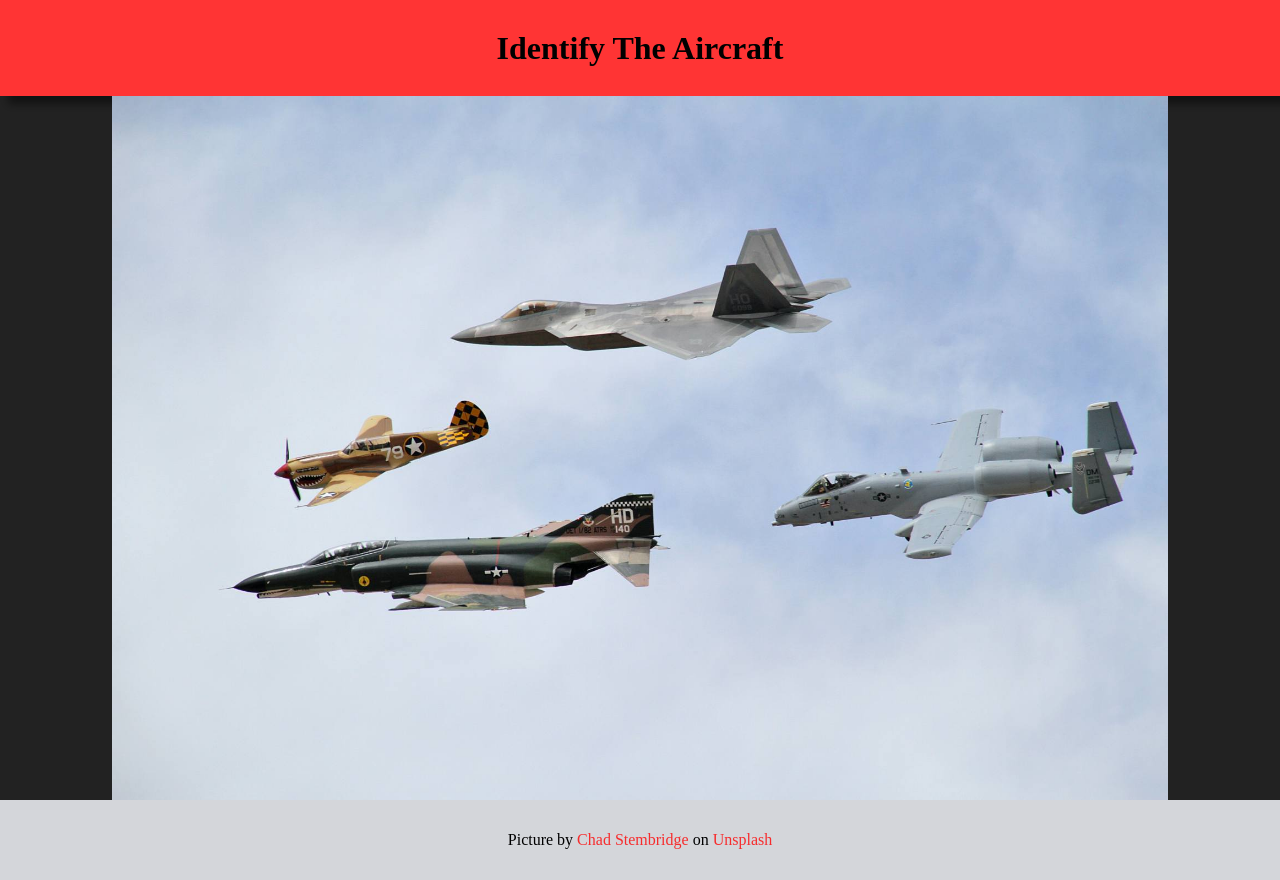
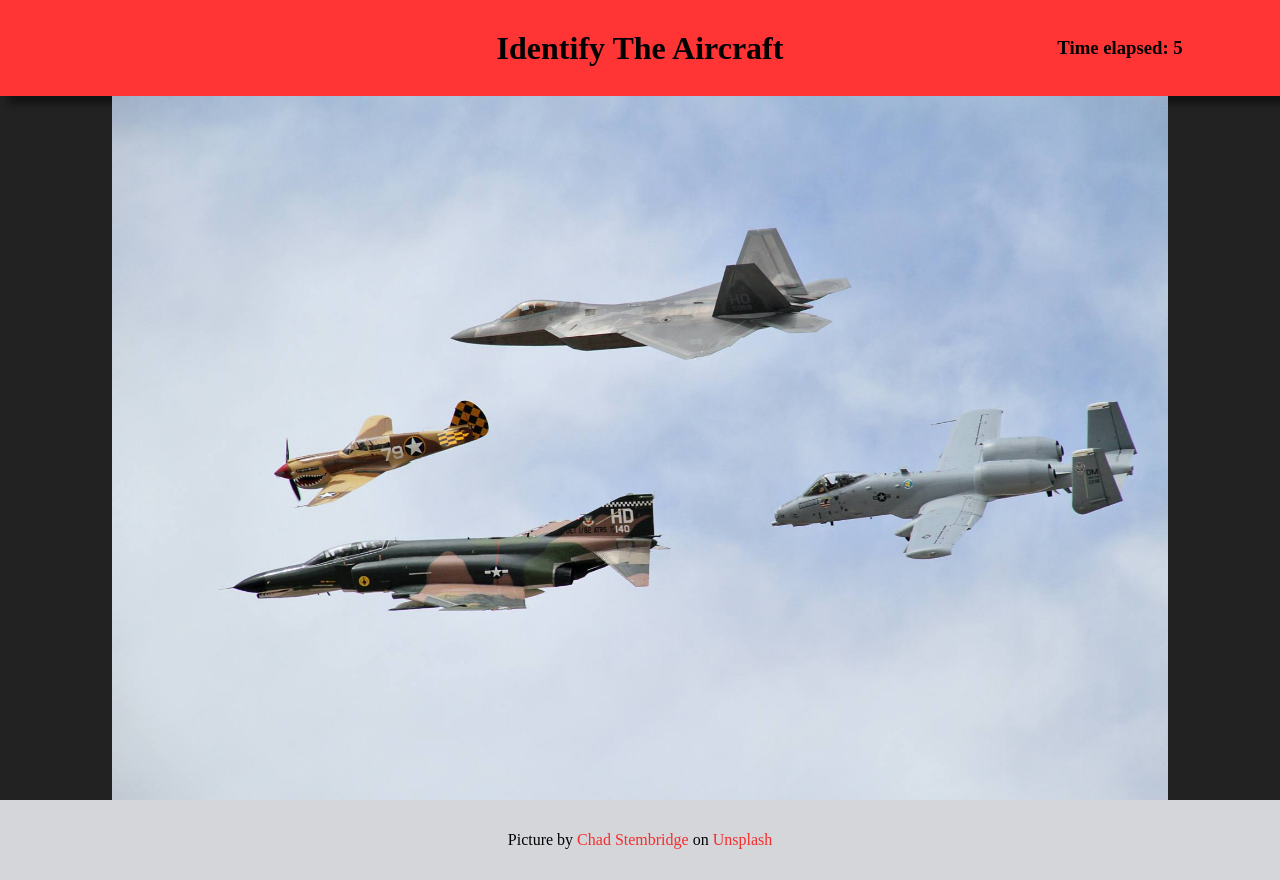
Before and after one commit to sonwemt/photo-tagging-app, a React (Create React App) app: page / in a window 1280 px wide. Built offline with nearby package versions, Linux system fonts and the light colour scheme.

Commit message:
Add timer logic, display timer in header

```diff
--- a/src/App.js
+++ b/src/App.js
@@ -3,6 +3,7 @@ import { Header } from './components/Header';
 import { Image } from './components/Image';
 import { Footer } from './components/Footer';
 import pic2 from './content/pic2.jpg';
+import { useEffect, useState } from 'react';
 
 const aircraft = [
   {
@@ -49,10 +50,28 @@ const aircraft = [
 
 
 function App() {
+  const [timerRunning, setTimerRunning] = useState(true);
+  const [time, setTime] = useState(0)
+  // const [finalTime, setFinalTime] = useState(0);
+
+
+
+  useEffect(() => {
+    const timer = setInterval(() => {
+      setTime(time + 1);
+      console.log(time);
+    }, 1000)
+    if(!timerRunning) {
+      clearInterval(timer);
+      console.log('All aircraft found. Your time: ' + time);
+    }
+    return () => clearInterval(timer);
+  }, [timerRunning, time])
+
   return (
     <div id="appcontainer">
-      <Header headerText='Identify The Aircraft'/>
-      <Image imageRef={pic2} imageName='pic2' array={aircraft} />
+      <Header headerText='Identify The Aircraft' time={time} />
+      <Image imageRef={pic2} imageName='pic2' array={aircraft} setTimerRunning={setTimerRunning} time={time} />
       <Footer />
     </div>
   );
--- a/src/components/Header.js
+++ b/src/components/Header.js
@@ -1,8 +1,9 @@
 import '../styles/header.css';
 
-function Header( {headerText} ) {
-  return <div id="header">
-    <h1>{headerText}</h1>
+function Header( {headerText, time} ) {
+  return <div id="headerContainer">
+    <h1 id="header">{headerText}</h1>
+    <h3 id="timer">Time elapsed: {time}</h3>
   </div>
 }
 
--- a/src/components/Image.js
+++ b/src/components/Image.js
@@ -3,7 +3,7 @@ import '../styles/image.css';
 import { DropdownMenu } from './DropdownMenu';
 import { PlaceTags } from './PlaceTags';
 
-function Image({ imageRef, imageName, dimensions, grid, array }) {
+function Image({ imageRef, imageName, array, setTimerRunning }) {
   const [selectorVisible, setSelectorVisible] = useState(false);
   const [selectorPos, setSelectorPos] = useState(false);
   const [taggedPositions, setTaggedPositions] = useState([]);
@@ -66,6 +66,7 @@ function Image({ imageRef, imageName, dimensions, grid, array }) {
       if(!taggedPositions.find((tag) => tag.id === array[index].id)) {
         setTaggedPositions(() => taggedPositions.concat(array[index]));
       }
+
     } else {
       console.log('not true')
     }
@@ -77,7 +78,10 @@ function Image({ imageRef, imageName, dimensions, grid, array }) {
 
   useEffect(() => {
     console.log(taggedPositions);
-  }, [taggedPositions])
+    if(taggedPositions.length === array.length) {
+      setTimerRunning(false);
+    }
+  }, [taggedPositions, array, setTimerRunning])
 
   return (<div className='backgroundContainer' onClick={(e) => handleImageClick(e)}>
     <div className='imageContainer'>
--- a/src/styles/header.css
+++ b/src/styles/header.css
@@ -1,9 +1,18 @@
-#header {
+#headerContainer {
   display: grid;
+  place-items: center;
   text-align: center;
-  place-content: center;
+  grid-template-columns: 1fr 2fr 1fr;
   height: 100%;
   grid-row: 1/2;
   background-color: rgba(255, 0, 0, 0.797);
   box-shadow: 8px 8px 8px #888;
 }
+
+#header {
+  grid-column: 2/3;
+}
+
+#timer {
+  grid-column: 3/4;
+}
```
